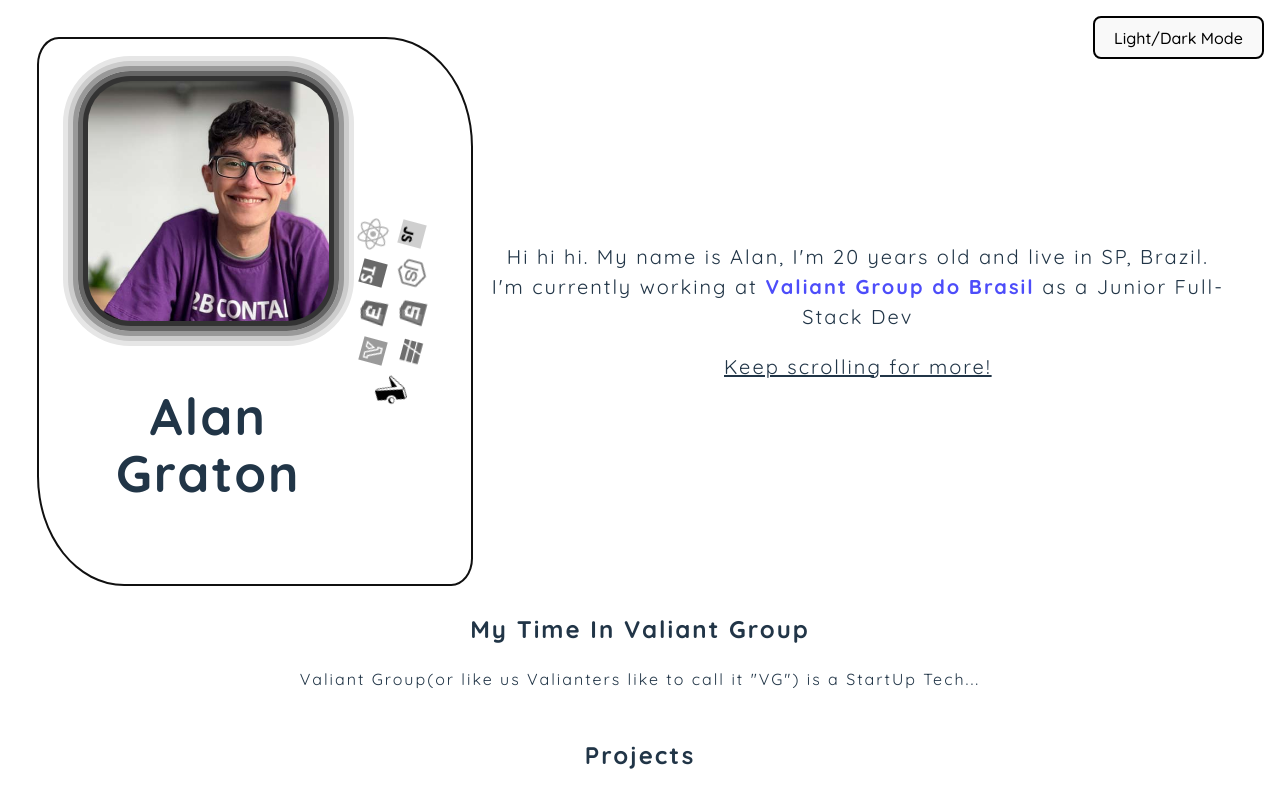
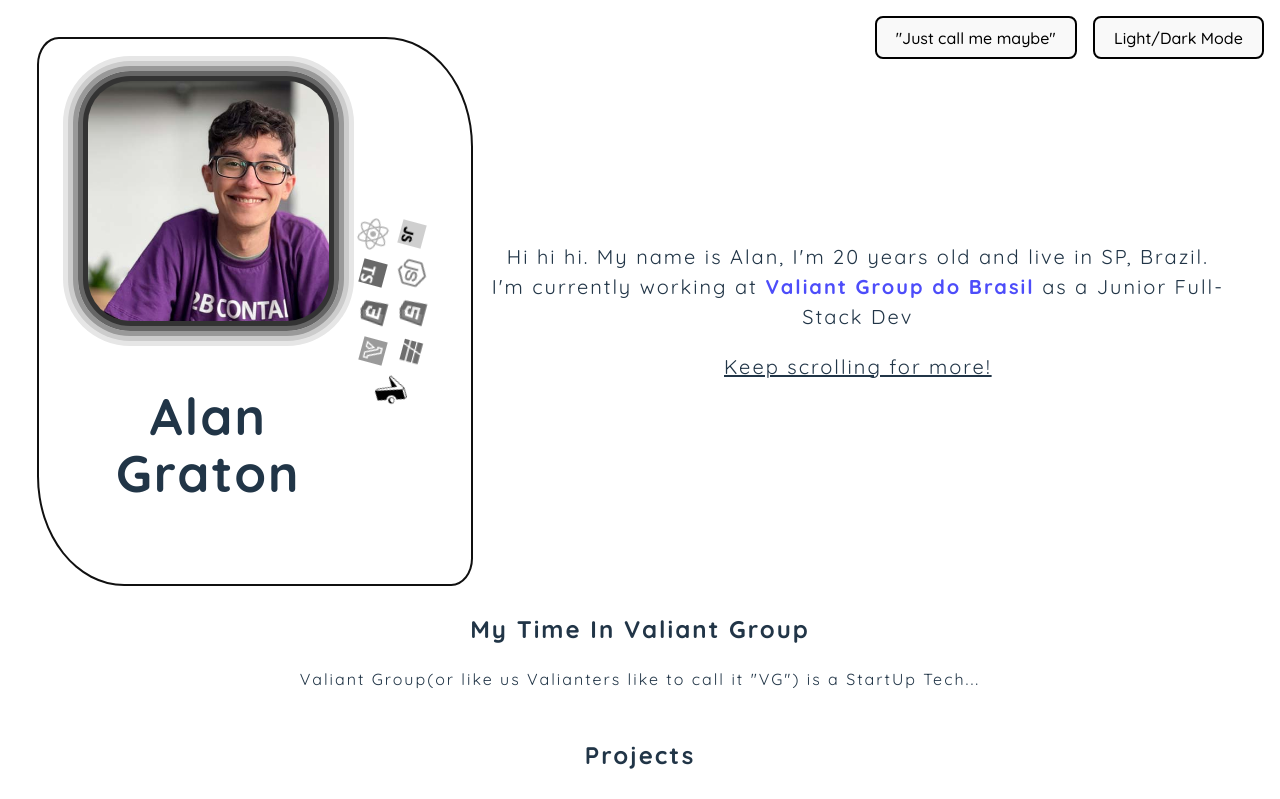
Before and after one commit to Alan-Graton/Portifolio-V2, a React (Vite) app: page / in a window 1280 px wide. Shown: the top 799 px of the page. Built offline with nearby package versions, Linux system fonts and the light colour scheme; a web font is replaced by a local one.

Commit message:
feat: import icon from Google Icons, minor layout adjustments

```diff
--- a/index.html
+++ b/index.html
@@ -3,6 +3,7 @@
   <head>
     <meta charset="UTF-8" />
     <link rel="icon" type="image/svg+xml" href="/vite.svg" />
+    <link rel="stylesheet" href="https://fonts.googleapis.com/css2?family=Material+Symbols+Outlined:opsz,wght,FILL,GRAD@48,400,0,0" />
     <meta name="viewport" content="width=device-width, initial-scale=1.0" />
     <title>Alan Graton - V2</title>
   </head>
--- a/src/App.css
+++ b/src/App.css
@@ -20,6 +20,10 @@
 .control_theme_div {
   position: fixed;
 
+  display: flex;
+
+  gap: 1rem;
+
   top: 0;
   right: 0;
 
@@ -28,10 +32,6 @@
   margin: 1rem;
 }
 
-.read-the-docs {
-  color: #888;
-}
-
 @media (max-width: 450px) {
   .control_theme_btn {
     font-size: 26px;
--- a/src/App.jsx
+++ b/src/App.jsx
@@ -6,18 +6,31 @@ import LandingPage from "./components/LandingPage/LandingPage";
 import IdiomsPage from "./components/IdiomsPage/IdiomsPage";
 import ProjectsPage from "./components/ProjectsPage/ProjectsPage";
 import MyTimeInVG from "./components/MyTimeInVG/MyTimeInVG";
+import ContactModal from "./components/ContactModal/ContactModal";
 
 function App() {
+  const [modalVisible, setModalVisible] = React.useState(false);
+  const [theme, setTheme] = React.useState(false);
+
   return (
     <>
       <div className="container">
         <div className="control_theme_div">
+          <button
+            className="control_theme_btn"
+            onClick={() => {
+              setModalVisible(!modalVisible);
+            }}
+          >
+            "Just call me maybe"
+          </button>
           <button className="control_theme_btn">Light/Dark Mode</button>
         </div>
         <LandingPage />
         <MyTimeInVG />
         <ProjectsPage />
         <IdiomsPage />
+        <ContactModal visible={modalVisible} setVisible={setModalVisible} />
       </div>
     </>
   );
```
